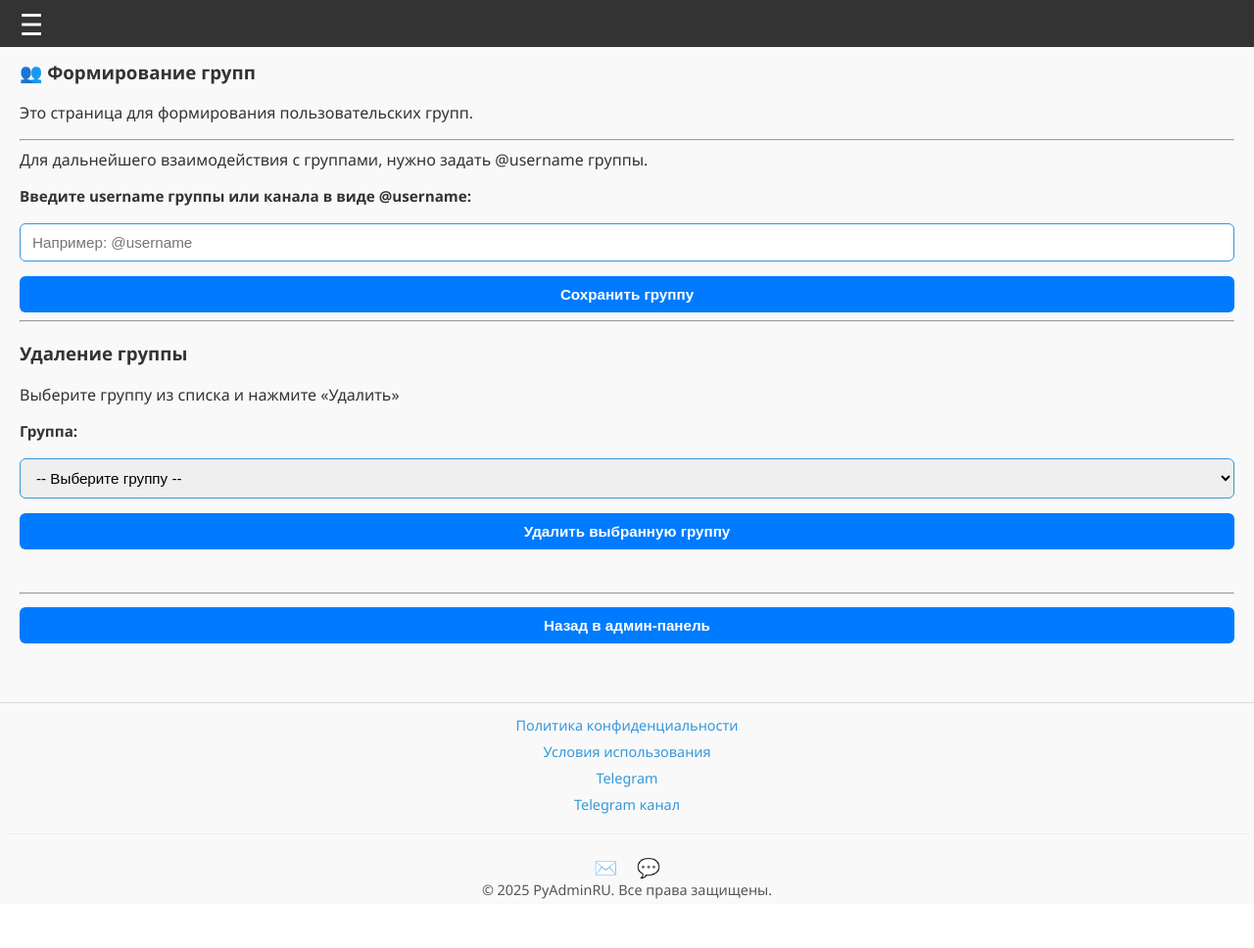
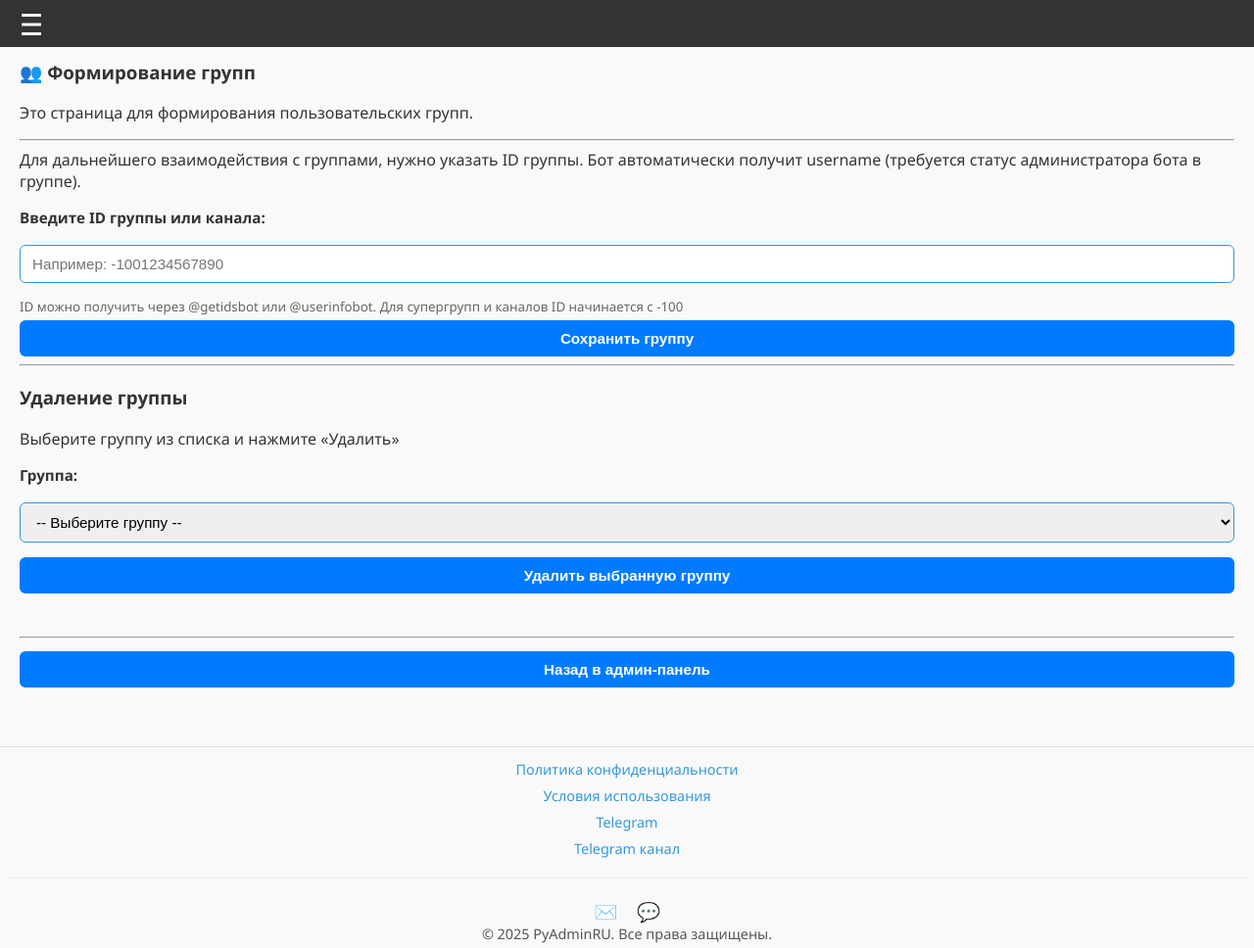
Before and after one commit to PyRusAdmin/Telegram-Admin-bot-WebApp, a FastAPI app: page /formation-groups in a window 1280 px wide. Shown: the whole page at 98% size. Before the commit the page ends 918 px from the top, so only its background shows below. Run offline with FastAPI, Linux system fonts and the light colour scheme; some libraries are stand-ins or nearby versions.

Commit message:
Добавлена работа с id группы

```diff
--- a/scr/app/app.py
+++ b/scr/app/app.py
@@ -16,7 +16,7 @@ from starlette.responses import JSONResponse
 from scr.bot.system.dispatcher import READ_ONLY, FULL_ACCESS, bot
 from scr.config import PASSWORD_PROXY, IP_PROXY, PORT_PROXY, USER_PROXY
 from scr.proxy.proxy import setup_proxy
-from scr.utils.get_id import get_participants_count
+from scr.utils.get_id import get_participants_count, get_chat_info_by_id
 from scr.utils.models import BadWords, PrivilegedUsers, Groups, Group, db, GroupRestrictions
 
 # Глобальная переменная для бота (устанавливается при запуске)
@@ -185,20 +185,22 @@ async def delete_group(chat_id: int = Form(...), user_id: int = Form(...)):  # <
 
 
 @app.post("/save-group")
-async def save_group(chat_username: str = Form(...), user_id: int = Form(...)):
+async def save_group(chat_id_input: str = Form(...), user_id: int = Form(...)):
     """
-    Запись данных в базу данных по username группы.
+    Запись данных в базу данных по ID группы.
+    Бот получает username автоматически (требуется статус администратора).
 
-    :param chat_username: Username группы.
+    :param chat_id_input: ID группы (например: -1001234567890 или 1234567890).
     :param user_id: ID пользователя, который добавляет группу.
     """
     try:
         # Удаляем пробелы по краям
-        chat_username = chat_username.strip()
+        chat_id_input = chat_id_input.strip()
 
-        logger.debug(f"Пользователь с ID: {user_id} добавляет группу с username: {chat_username}")
+        logger.debug(f"Пользователь с ID: {user_id} добавляет группу с ID: {chat_id_input}")
 
-        chat_id, chat_title, chat_total, chat_link = await get_participants_count(chat_username)
+        # Получаем информацию о чате по ID
+        chat_id, chat_title, chat_total, chat_link = await get_chat_info_by_id(chat_id_input)
         permission_to_write = "True"
         db.create_tables([Group], safe=True)
         with db.atomic():
@@ -210,10 +212,15 @@ async def save_group(chat_username: str = Form(...), user_id: int = Form(...)):
                 permission_to_write=permission_to_write,
                 user_id=user_id,
             ).execute()
+        logger.info(f"Группа добавлена: ID={chat_id}, Title={chat_title}, Link={chat_link}")
         return RedirectResponse(url="/formation-groups?success=1", status_code=303)
     except Exception as e:
-        logger.exception(e)
-        return RedirectResponse(url="/formation-groups?error=1", status_code=303)
+        error_msg = str(e)
+        logger.error(f"Ошибка при добавлении группы: {error_msg}")
+        # Кодируем ошибку для передачи в URL
+        from urllib.parse import quote
+        error_encoded = quote(error_msg[:100])  # Ограничиваем длину ошибки
+        return RedirectResponse(url=f"/formation-groups?error=1&msg={error_encoded}", status_code=303)
 
 
 # Получение списка групп для отображения на странице. Получение списка групп пользователя телеграмм бота
--- a/scr/app/templates/formation_groups.html
+++ b/scr/app/templates/formation_groups.html
@@ -14,19 +14,22 @@
 
 <p>
     Это страница для формирования пользовательских групп.
-<hr class="my-8 h-px border-0 bg-gray-300"/> Для дальнейшего взаимодействия с группами, нужно задать @username группы.
+<hr class="my-8 h-px border-0 bg-gray-300"/> Для дальнейшего взаимодействия с группами, нужно указать ID группы. Бот автоматически получит username (требуется статус администратора бота в группе).
 </p>
 
 <!--
   Форма для ввода ID группы. Форма отправляет POST-запрос на /save-group
-  Поле <input> имеет атрибут name="chat_id"
-  Значение этого поля будет передано как chat_id=... в теле запроса
-  FastAPI ожидает поле с именем "chat_id" из формы (name="chat_id")
+  Поле <input> имеет атрибут name="chat_id_input"
+  Значение этого поля будет передано как chat_id_input=... в теле запроса
+  FastAPI ожидает поле с именем "chat_id_input" из формы (name="chat_id_input")
   -->
 
 <form action="/save-group" method="post" enctype="application/x-www-form-urlencoded">
-    <label for="chat-username">Введите username группы или канала в виде @username:</label>
-    <input type="text" id="chat-username" name="chat_username" placeholder="Например: @username"/>
+    <label for="chat-id">Введите ID группы или канала:</label>
+    <input type="text" id="chat-id" name="chat_id_input" placeholder="Например: -1001234567890"/>
+    <small style="display: block; margin-top: 5px; color: #666;">
+        ID можно получить через @getidsbot или @userinfobot. Для супергрупп и каналов ID начинается с -100
+    </small>
     <!-- Добавляем скрытое поле для передачи user_id -->
     <input type="hidden" name="user_id" id="user-id-field">
     <button type="submit">Сохранить группу</button>
```
Also changed, not shown: requirements.txt (+9 -3 lines), scr/utils/get_id.py (+66 -0 lines).
